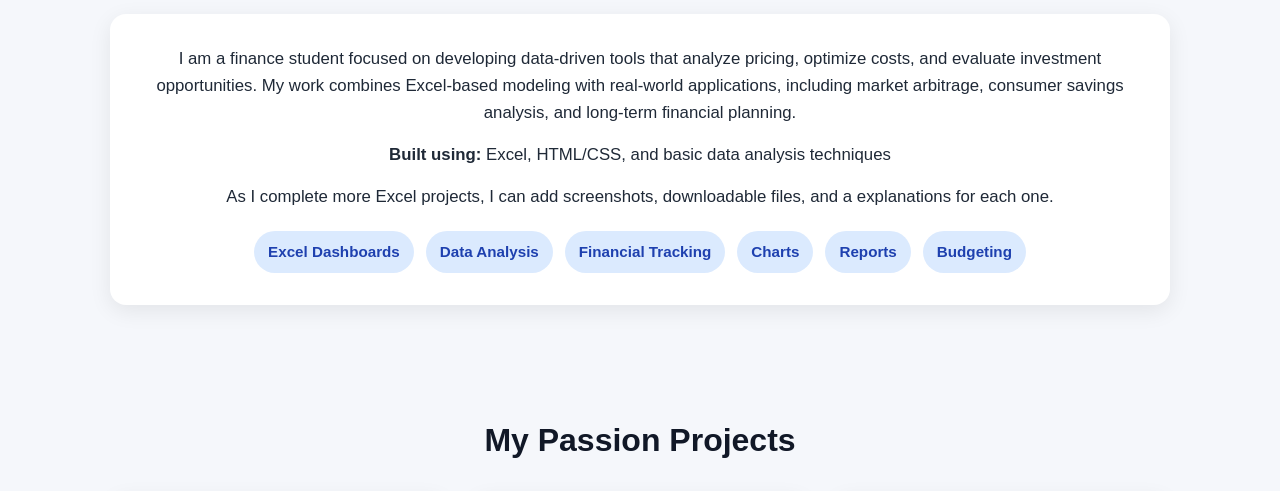
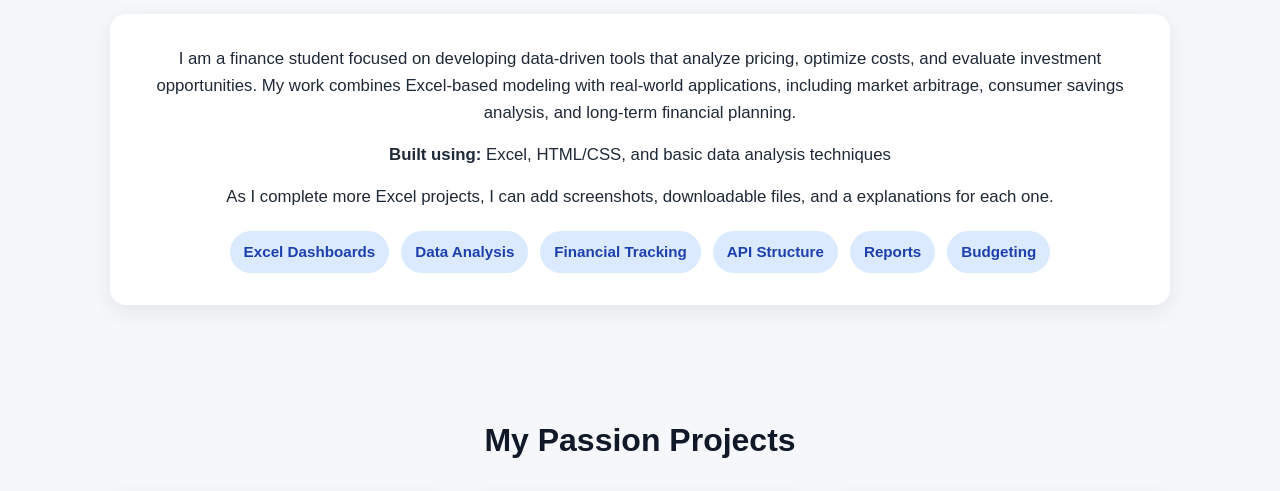
Before and after one commit to Alviwrld/Alviwrld.github.io, a plain HTML site: page index.html in a window 1280 px wide. Shown: the part 565-1056 px from the top of the page. Drawn offline with Linux system fonts and the light colour scheme.

Commit message:
Update index.html

```diff
--- a/index.html
+++ b/index.html
@@ -205,7 +205,7 @@
         <span class="skill">Excel Dashboards</span>
         <span class="skill">Data Analysis</span>
         <span class="skill">Financial Tracking</span>
-        <span class="skill">Charts</span>
+        <span class="skill">API Structure</span>
         <span class="skill">Reports</span>
         <span class="skill">Budgeting</span>
       </div>
```
